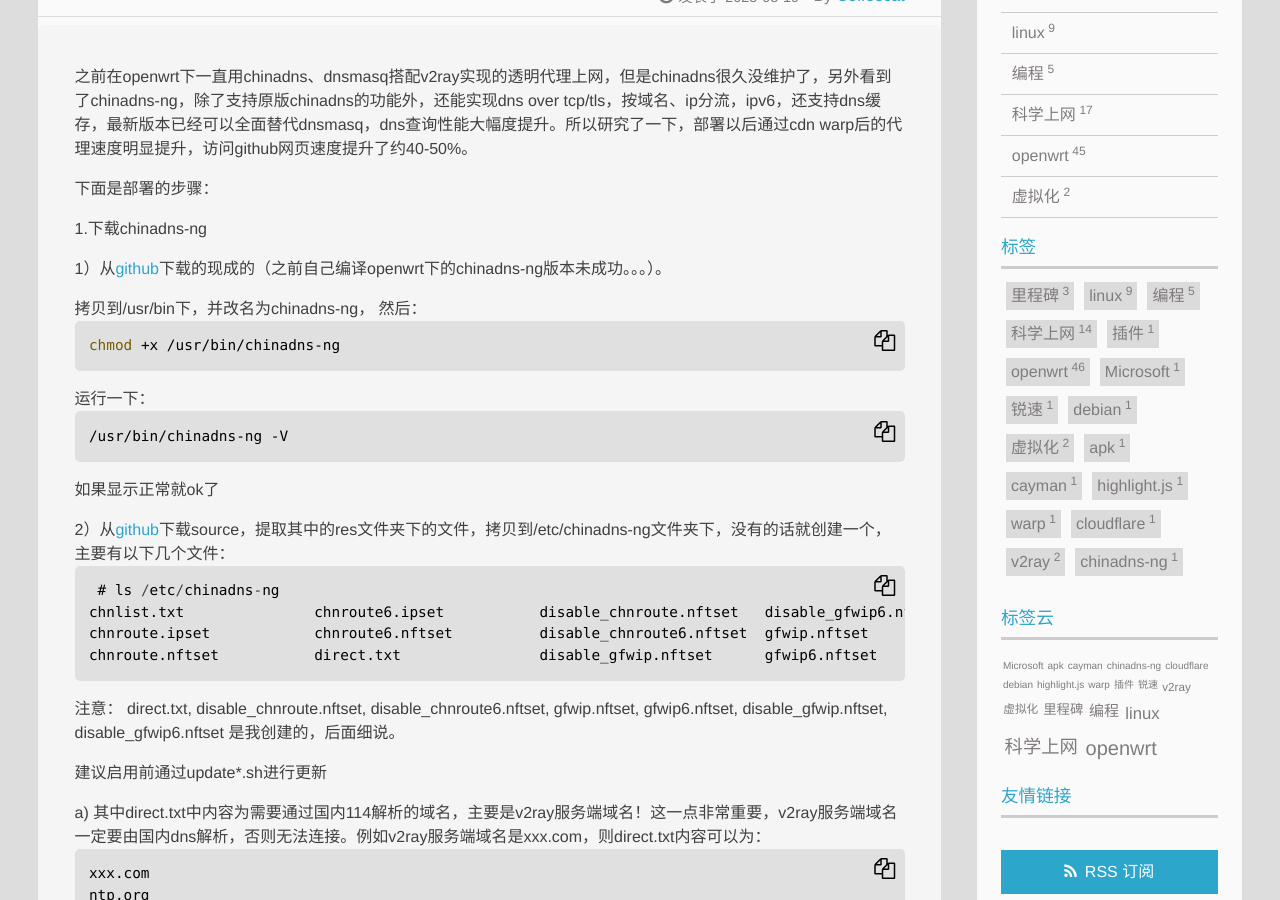
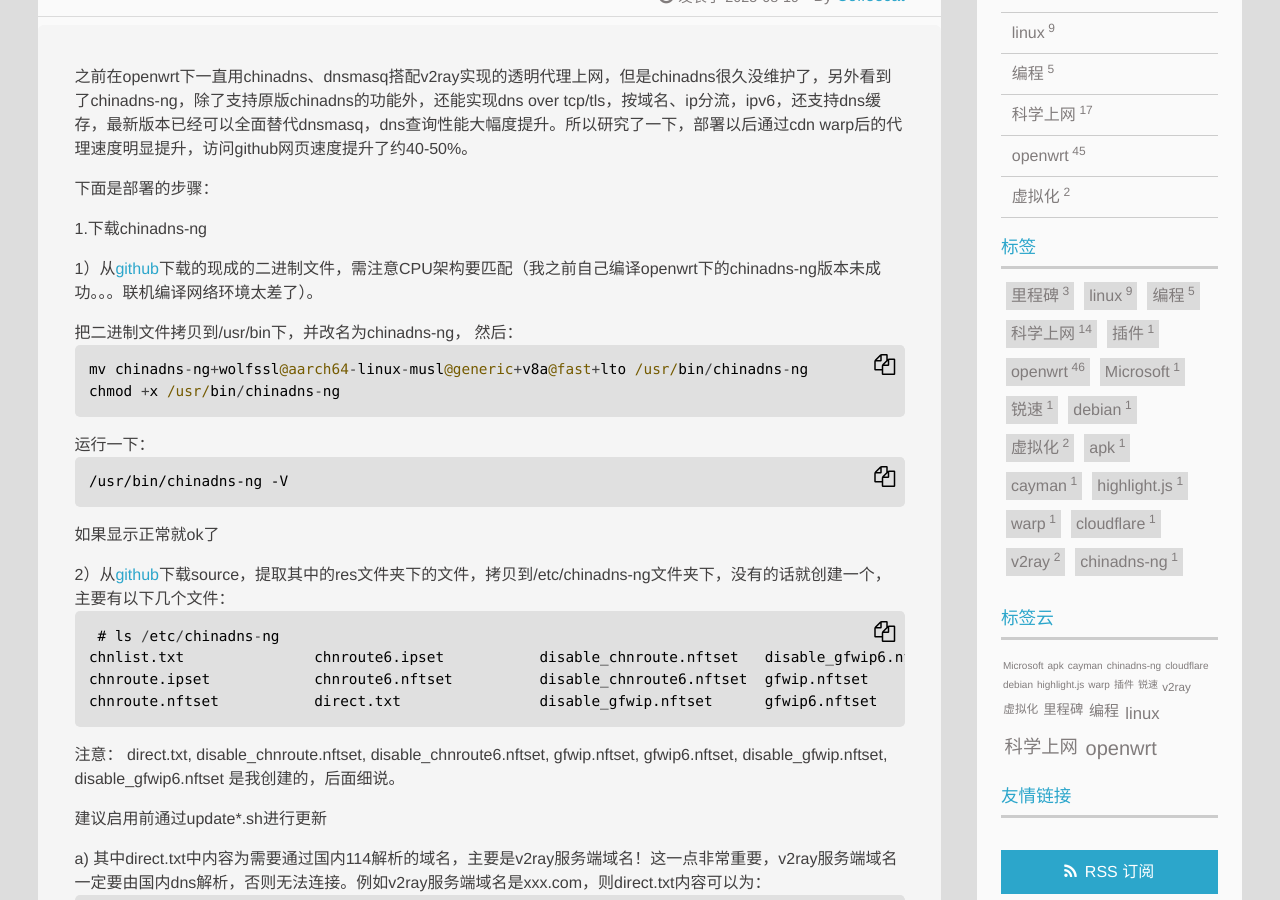
Before and after one commit to jibenfa/jibenfa.github.com, a Jekyll site: the page built from _posts/2025-08-19-E59CA8openwrtE4B88BE4BDBFE794A8chinadns-ngE690ADE9858Dv2rayE5AE9EE78EB0E9808FE6988EE4BBA3E79086.md, in a window 1280 px wide and 900 px high, scrolled down 326 px. Built offline with Jekyll 4.4.1, drawn with Linux system fonts in a browser that asks for light colours.

Commit message:
Update 2025-08-19-E59CA8openwrtE4B88BE4BDBFE794A8chinadns-ngE690ADE9858Dv2rayE5AE9EE78EB0E9808FE6988EE4BBA3E79086.md

````diff
--- a/_posts/2025-08-19-E59CA8openwrtE4B88BE4BDBFE794A8chinadns-ngE690ADE9858Dv2rayE5AE9EE78EB0E9808FE6988EE4BBA3E79086.md
+++ b/_posts/2025-08-19-E59CA8openwrtE4B88BE4BDBFE794A8chinadns-ngE690ADE9858Dv2rayE5AE9EE78EB0E9808FE6988EE4BBA3E79086.md
@@ -18,11 +18,12 @@
 
 1.下载chinadns-ng
 
-1）从<a href="https://github.com/zfl9/chinadns-ng/releases/tag/2025.08.09">github</a>下载的现成的（之前自己编译openwrt下的chinadns-ng版本未成功。。。）。
+1）从<a href="https://github.com/zfl9/chinadns-ng/releases/tag/2025.08.09">github</a>下载的现成的二进制文件，需注意CPU架构要匹配（我之前自己编译openwrt下的chinadns-ng版本未成功。。。联机编译网络环境太差了）。
 
-拷贝到/usr/bin下，并改名为chinadns-ng，
+把二进制文件拷贝到/usr/bin下，并改名为chinadns-ng，
 然后：
 ```bash
+mv chinadns-ng+wolfssl@aarch64-linux-musl@generic+v8a@fast+lto /usr/bin/chinadns-ng
 chmod +x /usr/bin/chinadns-ng
 ```
 运行一下：
````
